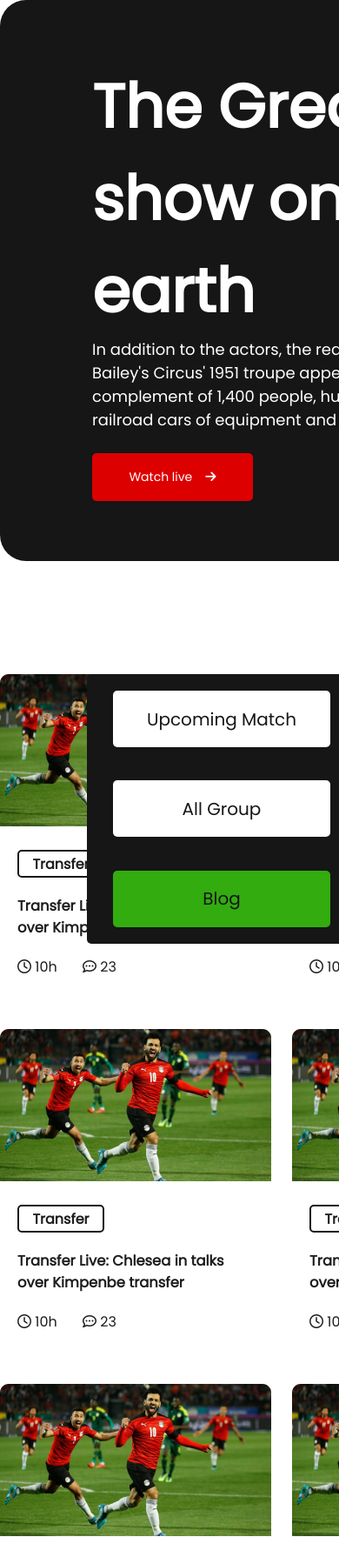
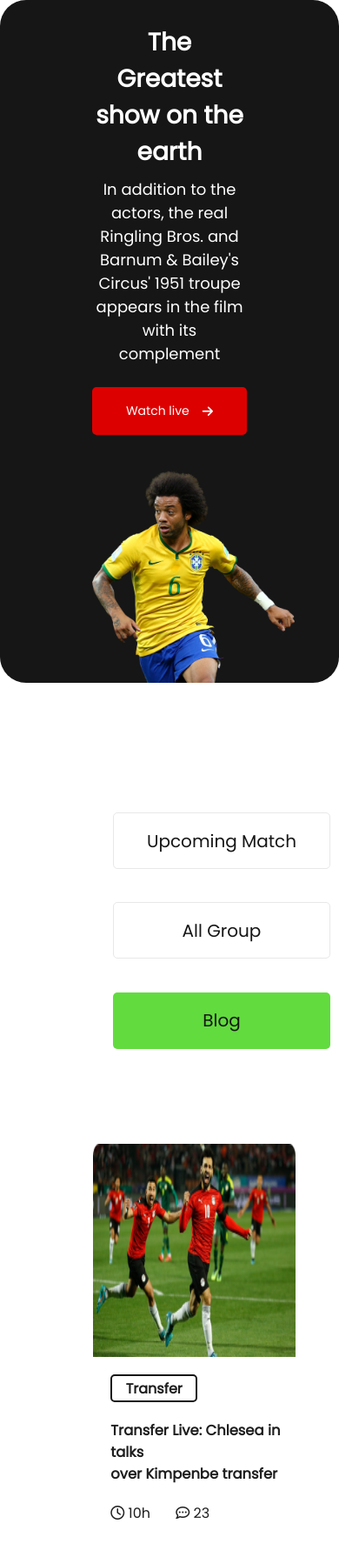
Before and after one commit to mainulkhan094/world-cup, a plain HTML site: page index.html in a window 390 px wide. Shown: the top 1790 px of the page at 87% size. Drawn offline with Linux system fonts and the light colour scheme.

Commit message:
first commit

```diff
--- a/index.html
+++ b/index.html
@@ -25,8 +25,7 @@
             <h1 class="big">The Greatest show on the earth</h1>
 
             <p class="paragraph">In addition to the actors, the real Ringling Bros. and Barnum & Bailey's Circus' 1951
-                troupe appears in the film with its complement of 1,400 people, hundreds of animals and 60 railroad cars
-                of equipment and tents.</p>
+                troupe appears in the film with its complement </p>
             <br>
 
             <div class="button-style">
--- a/style1.css
+++ b/style1.css
@@ -80,7 +80,7 @@
 
 .match-details {
     margin-top: 130px;
-    flex-grow: 1;
+
 }
 
 .fixed-section {
@@ -111,7 +111,7 @@
     font-size: 20px;
     width: 250px;
     height: 65px;
-
+    border: 1px solid#E8E8E8;
     background-color: rgba(255, 255, 255, 1);
     border-radius: 5px;
 
@@ -122,6 +122,7 @@
     font-size: 20px;
     width: 250px;
     height: 65px;
+    border: 1px solid#E8E8E8;
     background-color: rgba(255, 255, 255, 1);
     border-radius: 5px;
 
@@ -268,6 +269,7 @@ hr {
     justify-content: space-around;
     align-items: center;
 
+
 }
 
 .match-name2 {
@@ -283,3 +285,116 @@ hr {
 }
 
 /* index2 design  main end */
+
+/*-------------------------
+ mobile  design
+ --------------------------*/
+
+/* media query start */
+
+@media only screen and (max-width:480px) {
+    #header {
+
+        display: block;
+        height: auto;
+        width: auto;
+        text-align: center;
+
+
+
+    }
+
+    .big {
+        width: 100%;
+        font-size: 28px;
+        padding-top: 28px;
+        padding-bottom: 8px;
+
+
+    }
+
+
+    .header-title {
+        flex-direction: column;
+        width: 100%;
+
+    }
+
+
+
+    .button-style {
+        width: 100%;
+
+    }
+
+    img {
+        display: flex;
+        width: 233px;
+        height: 245px;
+        align-items: center;
+    }
+
+    .match-highlight {
+
+
+
+        margin: auto;
+        padding-top: 400px;
+
+
+    }
+
+    .fixed-section {
+        background-color: white;
+
+    }
+
+
+
+
+    .matchs {
+        display: grid;
+        height: auto;
+        width: 45%;
+        grid-template-columns: repeat(1, 1fr);
+
+
+    }
+
+
+
+    .footer {
+        height: auto;
+        width: 100%;
+        display: block;
+        justify-content: center;
+        align-items: center;
+
+    }
+
+    .foot2 {
+
+        display: grid;
+        align-items: center;
+        justify-content: center;
+        width: auto;
+        height: auto;
+        margin-left: 50PX;
+
+
+    }
+
+    .foot3 {
+
+        display: grid;
+        align-items: center;
+        justify-content: center;
+        width: auto;
+        height: auto;
+        margin-left: 1PX;
+        padding-bottom: 40px;
+
+
+    }
+
+}
```
Also changed, not shown: assets/Banner Image2.png (added).
